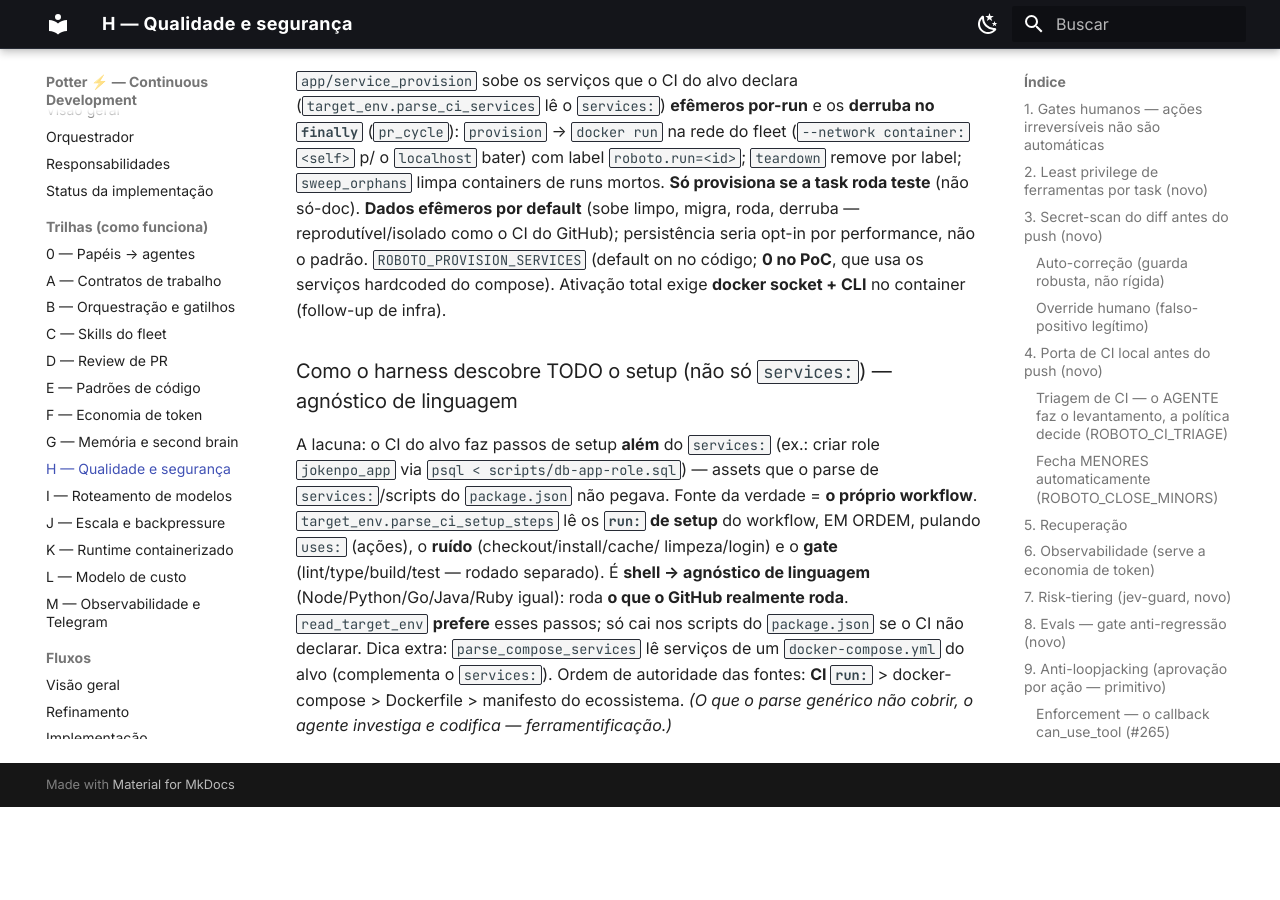
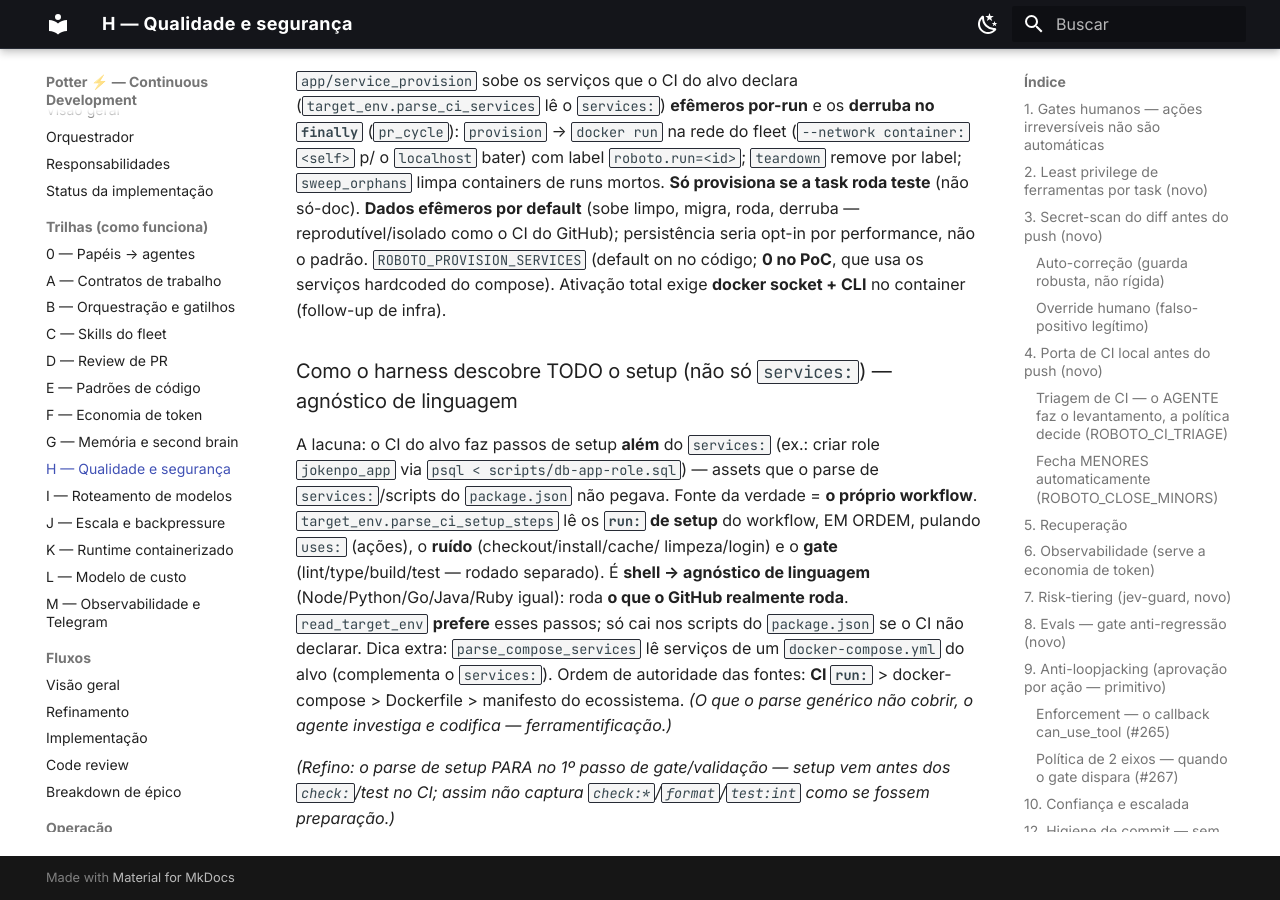
Before and after one commit to CenturyBoys/roboto, an MkDocs documentation site: the page built from docs/trilha-h-qualidade.md, in a window 1280 px wide and 900 px high, scrolled down 13138 px. Built offline with MkDocs 1.6.1 and Material for MkDocs 9.7.7, drawn with Linux system fonts in a browser that asks for light colours; before the commit the page ends 13945 px from its top, so only the background shows below that.

Commit message:
docs(trilha-h): nota do para-no-gate do parse de setup

```diff
--- a/docs/trilha-h-qualidade.md
+++ b/docs/trilha-h-qualidade.md
@@ -430,3 +430,6 @@ linguagem** (Node/Python/Go/Java/Ruby igual): roda **o que o GitHub realmente ro
 `parse_compose_services` lê serviços de um `docker-compose.yml` do alvo (complementa o `services:`).
 Ordem de autoridade das fontes: **CI `run:`** > docker-compose > Dockerfile > manifesto do ecossistema.
 *(O que o parse genérico não cobrir, o agente investiga e codifica — ferramentificação.)*
+
+*(Refino: o parse de setup PARA no 1º passo de gate/validação — setup vem antes dos `check:`/test no
+CI; assim não captura `check:*`/`format`/`test:int` como se fossem preparação.)*
```
